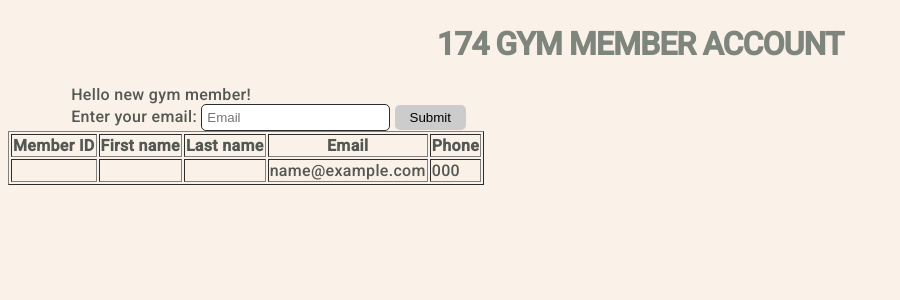
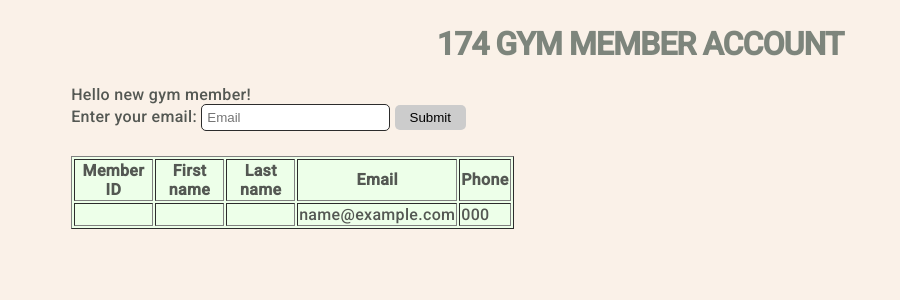
Before and after one commit to daneski9/174GYM, a PHP site: page / in a window 1280 px wide. Shown: the top 300 px of the page, without its empty margins (0-900 px from the left). Run offline with PHP 8.4, Linux system fonts and the light colour scheme; tables that the repository leaves empty or names only in its code hold one stand-in row (values such as "Sample post"); data that the repository does not hold is empty.

Commit message:
css styling for funsies

```diff
--- a/index.php
+++ b/index.php
@@ -26,7 +26,7 @@ include_once 'includes/dbinfo.php'; #path to the file
     $sql = "SELECT * FROM member";
     $result = $connect->query($sql);
 
-    echo "<table border ='1'>
+    echo "<table class = 'memberTable' border = '1'>
     <tr>
     <th>Member ID</th>
     <th>First name</th>
--- a/styles.css
+++ b/styles.css
@@ -1,3 +1,4 @@
+/* STYLING - for fun */
 @import url('https://fonts.googleapis.com/css2?family=Roboto:ital,wght@0,100;0,300;0,500;1,100&display=swap');
 body{
     background-color: rgb(250, 241, 232);
@@ -30,3 +31,10 @@ input[type=text]
     border:0 none;
     border-radius: 5px;
     }
+
+.memberTable{
+    margin-left:5%;
+    margin-top: 2%;
+    width:35%;
+    background-color: rgb(237, 255, 233);
+}
```
